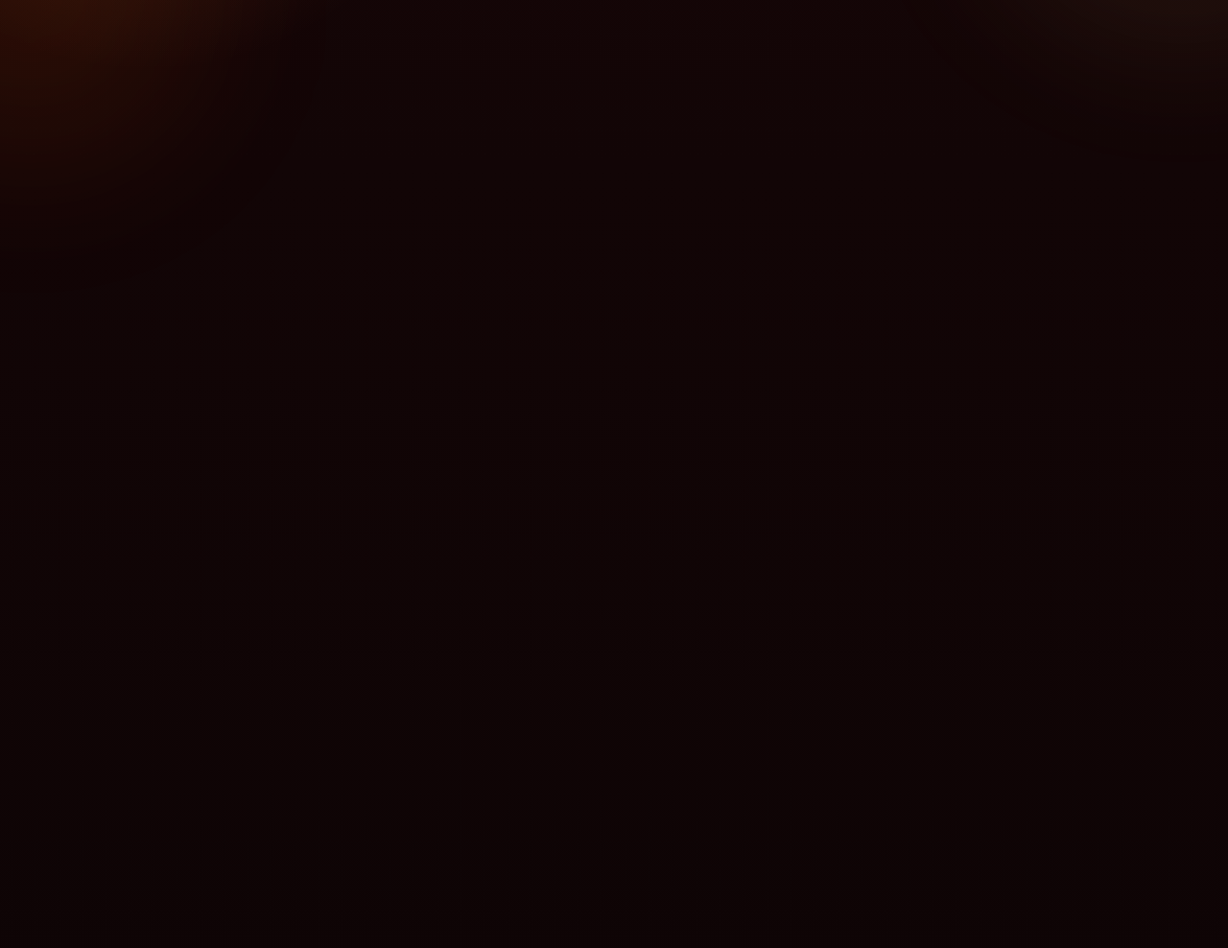
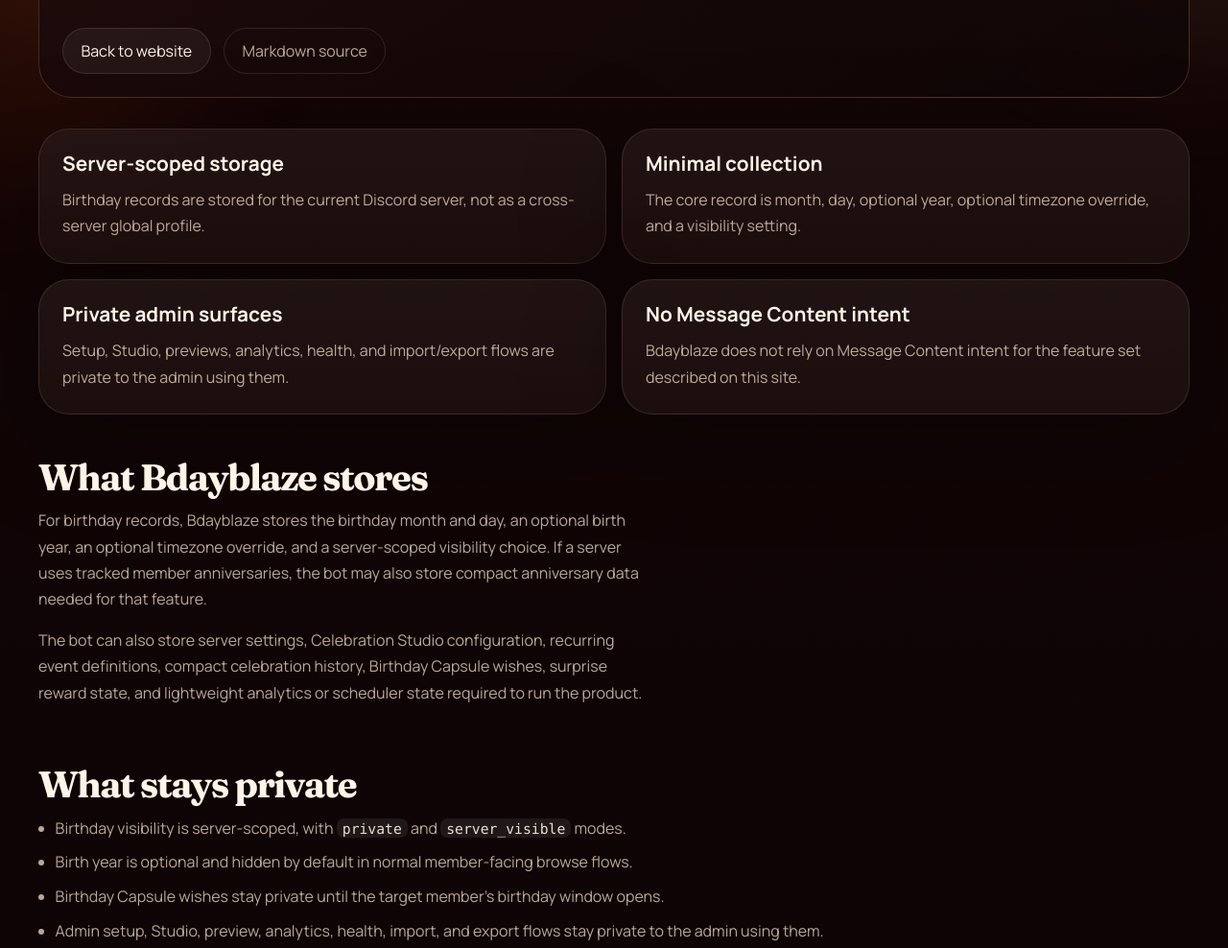
Before and after one commit to arno-create/Bdayblaze, a plain HTML site: page privacy/index.html in a window 1280 px wide. Shown: the part 662-1650 px from the top of the page at 96% size. Drawn offline with Linux system fonts and the light colour scheme.

Commit message:
Fix progressive reveal visibility on static site

```diff
--- a/site.js
+++ b/site.js
@@ -1,6 +1,4 @@
 (() => {
-  document.documentElement.classList.add("js");
-
   const year = String(new Date().getFullYear());
   for (const node of document.querySelectorAll("[data-year]")) {
     node.textContent = year;
@@ -14,12 +12,15 @@
       node.classList.add("is-visible");
     }
   } else if ("IntersectionObserver" in window) {
+    const viewportHeight = window.innerHeight || document.documentElement.clientHeight;
+    const revealableNodes = [];
     const observer = new IntersectionObserver(
       (entries) => {
         for (const entry of entries) {
           if (!entry.isIntersecting) {
             continue;
           }
+          entry.target.classList.remove("reveal-ready");
           entry.target.classList.add("is-visible");
           observer.unobserve(entry.target);
         }
@@ -31,9 +32,28 @@
     );
 
     revealNodes.forEach((node, index) => {
+      const rect = node.getBoundingClientRect();
+      const belowFold = rect.top > viewportHeight * 0.85;
+      if (!belowFold) {
+        node.classList.add("is-visible");
+        return;
+      }
+
+      node.classList.add("reveal-ready");
       node.style.setProperty("--reveal-delay", `${Math.min(index * 70, 280)}ms`);
+      revealableNodes.push(node);
       observer.observe(node);
     });
+
+    window.setTimeout(() => {
+      for (const node of revealableNodes) {
+        if (node.classList.contains("is-visible")) {
+          continue;
+        }
+        node.classList.remove("reveal-ready");
+        node.classList.add("is-visible");
+      }
+    }, 1600);
   } else {
     for (const node of revealNodes) {
       node.classList.add("is-visible");
--- a/styles.css
+++ b/styles.css
@@ -721,7 +721,7 @@
   font-size: 0.93rem;
 }
 
-html.js [data-reveal] {
+[data-reveal].reveal-ready {
   opacity: 0;
   transform: translateY(26px);
   transition:
```
